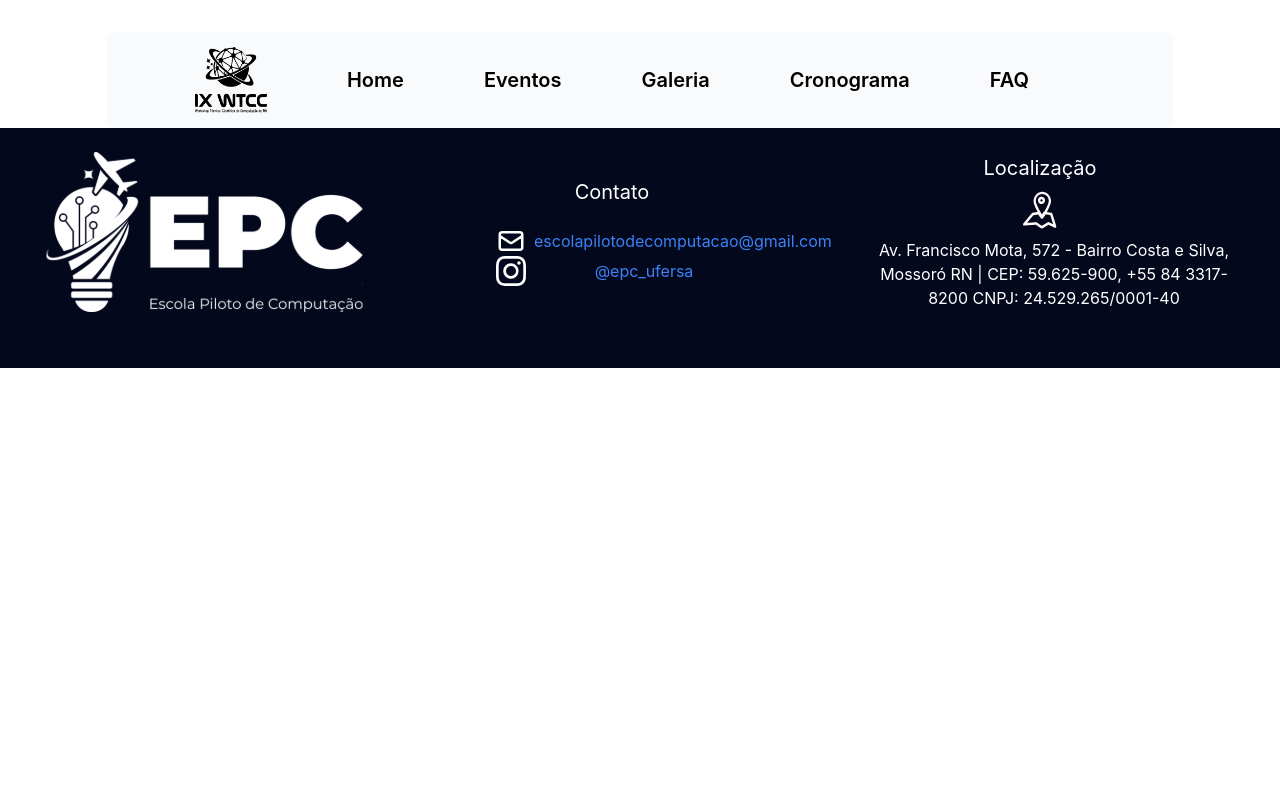
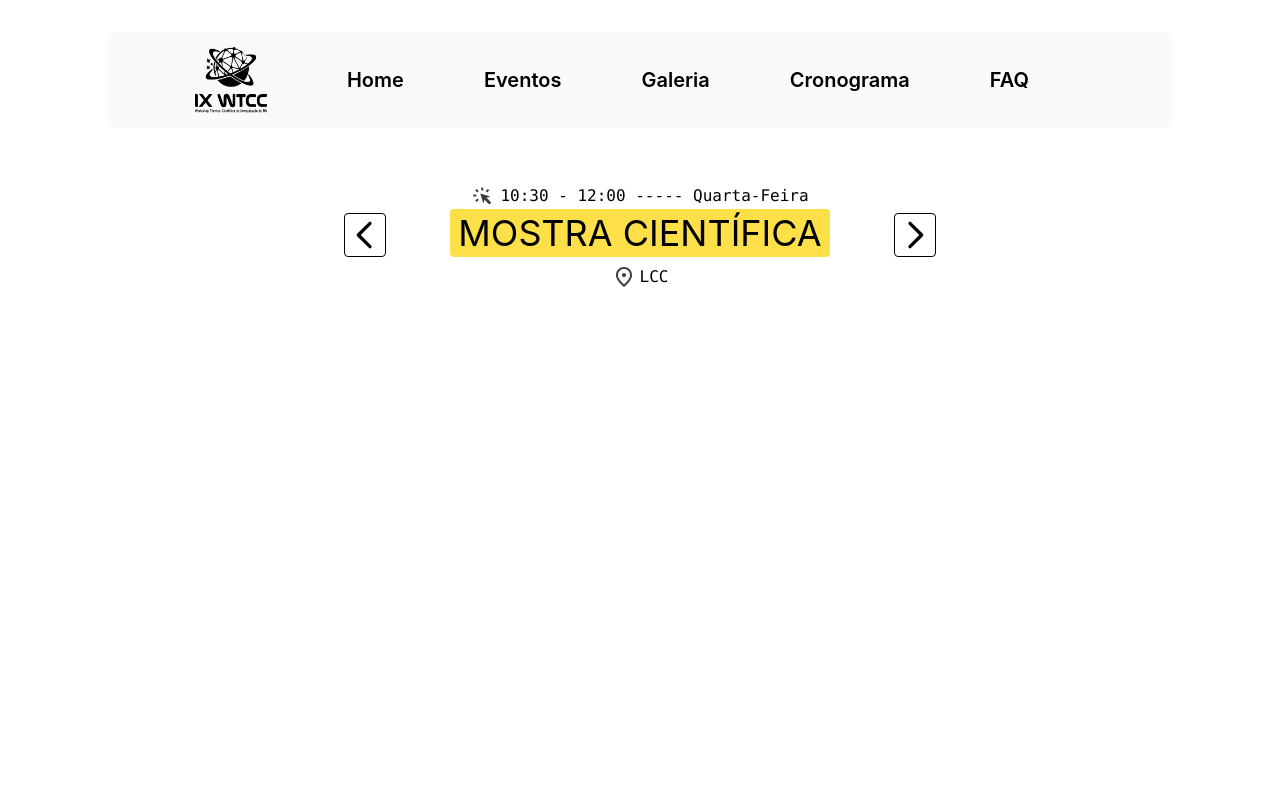
Before and after one commit to Escola-Piloto-de-Computacao/wtcc, a React (Create React App) app: page / in a window 1280 px wide. Shown: the top 800 px of the page. Built offline with nearby package versions, Linux system fonts and the light colour scheme.

Commit message:
Events component added
Starting the development of the Events component which will allow users to pick which event to see more about. Also added some dependencies.

```diff
--- a/package.json
+++ b/package.json
@@ -10,9 +10,12 @@
     "@types/node": "^16.18.82",
     "@types/react": "^18.2.57",
     "@types/react-dom": "^18.2.19",
+    "antd": "^5.14.2",
     "react": "^18.2.0",
     "react-dom": "^18.2.0",
+    "react-icons": "^5.0.1",
     "react-scripts": "5.0.1",
+    "react-transition-group": "^4.4.5",
     "typescript": "^4.9.5",
     "web-vitals": "^2.1.4"
   },
@@ -41,6 +44,7 @@
     ]
   },
   "devDependencies": {
+    "@types/react-transition-group": "^4.4.10",
     "autoprefixer": "^10.4.17",
     "postcss": "^8.4.35",
     "tailwindcss": "^3.4.1"
--- a/src/App.css
+++ b/src/App.css
@@ -32,6 +32,7 @@
     from {
         transform: rotate(0deg);
     }
+
     to {
         transform: rotate(360deg);
     }
--- a/src/App.tsx
+++ b/src/App.tsx
@@ -1,12 +1,15 @@
 import React from 'react';
 import './App.css';
 import Header from './components/Header/Header';
+import Events from './components/Events/Events';
 import Footer from './components/Footer/Footer';
 
 function App() {
     return (
         <div className="App">
             <Header />
+            {/* <Home /> */}
+            <Events />
             <Footer />
         </div>
     );
--- /dev/null
+++ b/src/components/Events/Events.tsx
@@ -0,0 +1,179 @@
+import React, { useState } from "react";
+import { Popover } from 'antd';
+
+const events = [
+    {
+        index: 1,
+        name: "MARATONA DE PROGRAMAÇÃO",
+        localizacao: "LCC",
+        horaEDia: "8:00 - 11:00 ---- Sexta-Feira"
+    },
+    {
+        index: 2,
+        name: "MOSTRA CIENTÍFICA",
+        localizacao: "LCC",
+        horaEDia: "10:30 - 12:00 ----- Quarta-Feira"
+    },
+    {
+        index: 3,
+        name: "MINICURSOS",
+        localizacao: "LCC",
+        horaEDia: "14:00 - 18:00 ----- Quarta-Feira e Quinta-Feira"
+
+    },
+    {
+        index: 4,
+        name: "HACKATHON",
+        localizacao: "Auditório da PROEC",
+        horaEDia: "8:00 - 11:00 ----- Sexta-Feira"
+    },
+    {
+        index: 5,
+        name: "PALESTRA",
+        localizacao: "Auditório da PROEC",
+        horaEDia: "8:30 - 9:30 ----- Quinta-Feira"
+    },
+    {
+        index: 6,
+        name: "MESA REDONDA",
+        localizacao: "Auditório da PROEC",
+        horaEDia: "10:00 - 11:30 ----- Quinta-Feira"
+    }
+];
+
+const ClickCronograma = () => {
+    return (
+        <svg xmlns="http://www.w3.org/2000/svg" width="25" height="25" fill="none" viewBox="0 0 25 25">
+            <mask id="a" width="25" height="25" x="0" y="0" maskUnits="userSpaceOnUse">
+                <path fill="#D9D9D9" d="M.258.511h24v24h-24z" />
+            </mask>
+            <g mask="url(#a)">
+                <path fill="#1C1B1F" d="M2.258 12.511v-2h3v2h-3Zm3.4 5.55-1.4-1.45 2.1-2.1 1.45 1.4-2.15 2.15Zm.7-9.55-2.1-2.1 1.4-1.45 2.15 2.15-1.45 1.4Zm11.9 12-4.75-4.75-1.25 3.75-3-10 10 3-3.7 1.3 4.7 4.7-2 2Zm-8-14v-3h2v3h-2Zm5.9 2-1.45-1.4 2.15-2.15 1.4 1.4-2.1 2.15Z" />
+            </g>
+        </svg>
+    );
+}
+
+const Arrow = ({ direction, changeEvent }: { direction: "left" | "right"; changeEvent: () => void }) => {
+    return (
+        <button onClick={changeEvent} className="mt-1 border border-black rounded">
+            <svg
+                xmlns="http://www.w3.org/2000/svg"
+                className="h-10 w-10"
+                fill="none"
+                viewBox="0 0 24 24"
+                stroke="currentColor"
+            >
+                <path
+                    strokeLinecap="round"
+                    strokeLinejoin="round"
+                    strokeWidth={2}
+                    d={
+                        direction === "left"
+                            ? "M15 19l-7-7 7-7"
+                            : "M9 5l7 7-7 7"
+                    }
+                />
+            </svg>
+        </button >
+    );
+}
+
+const Loc = () => {
+    return (
+        <svg xmlns="http://www.w3.org/2000/svg" width="24" height="24" fill="none" viewBox="0 0 24 24">
+            <mask id="a" width="24" height="24" x="0" y="0" maskUnits="userSpaceOnUse">
+                <path fill="#D9D9D9" d="M0 0h24v24H0z" />
+            </mask>
+            <g mask="url(#a)">
+                <path fill="#1C1B1F" d="M12 12c.55 0 1.02-.196 1.412-.588.392-.391.588-.862.588-1.412 0-.55-.196-1.02-.588-1.412A1.926 1.926 0 0 0 12 8c-.55 0-1.02.196-1.412.588A1.926 1.926 0 0 0 10 10c0 .55.196 1.02.588 1.412.391.392.862.588 1.412.588Zm0 7.35c2.033-1.867 3.542-3.563 4.525-5.088C17.508 12.738 18 11.383 18 10.2c0-1.817-.58-3.304-1.738-4.462C15.104 4.579 13.683 4 12 4c-1.683 0-3.104.58-4.263 1.737C6.58 6.896 6 8.383 6 10.2c0 1.183.492 2.538 1.475 4.063.983 1.524 2.492 3.22 4.525 5.087ZM12 22c-2.683-2.283-4.688-4.404-6.013-6.363C4.662 13.68 4 11.867 4 10.2c0-2.5.804-4.492 2.412-5.975C8.021 2.742 9.883 2 12 2s3.98.742 5.587 2.225C19.197 5.708 20 7.7 20 10.2c0 1.667-.663 3.48-1.988 5.438C16.688 17.595 14.683 19.716 12 22Z" />
+            </g>
+        </svg>
+    );
+}
+
+const locPop = () => {
+    return (
+        <div>
+            <h1 className="text-md">Clique para ver no mapa!</h1>
+        </div>
+    );
+
+}
+
+const TimePop = () => {
+    return (
+        <div>
+            <h1 className="text-md">Clique para ver o cronograma!</h1>
+        </div>
+    );
+}
+
+const Selector = ({ index, name, localizacao, horaEDia, changeEvent }: { index: number; name: string; localizacao: string; horaEDia: string; changeEvent: (direction: "left" | "right") => void }) => {
+    const [placement, setPlacement] = useState<'left' | 'right'>('left');
+
+    const updatePlacement = () => {
+        setPlacement(Math.random() < 0.5 ? 'left' : 'right');
+    };
+
+    return (
+        <div className="flex flex-col items-center text-4xl justify-center">
+            <Popover content={TimePop} placement="top" className="mt-2 flex align-middle gap-1 cursor-pointer">
+                <div className="mt-2 flex flex-wrap gap-1">
+                    <ClickCronograma />
+                    <p className="text-base font-mono">{horaEDia}</p>
+                </div>
+            </Popover>
+            <div className="flex justify-center gap-16">
+                <Arrow direction="left" changeEvent={() => changeEvent("left")} />
+                <h1 className="bg-yellow-300 px-2 py-1 rounded">{name}</h1>
+                <Arrow direction="right" changeEvent={() => changeEvent("right")} />
+            </div>
+            <button onMouseEnter={updatePlacement}>
+                <Popover content={locPop} placement={placement} className="mt-2 flex align-middle gap-1 cursor-pointer">
+                    <div> {/* TODO add link to map */}
+                        <Loc />
+                        <p className="text-base font-mono">{localizacao}</p>
+                    </div>
+                </Popover>
+            </button>
+        </div>
+    );
+}
+
+const Events = () => {
+    const [selectedEvent, setSelectedEvent] = useState(1);
+
+    const changeEvent = (direction: "left" | "right") => {
+        if (direction === "left") {
+            setSelectedEvent((prevEvent) => prevEvent > 0 ? prevEvent - 1 : events.length - 1);
+        } else {
+            setSelectedEvent((prevEvent) => prevEvent < events.length - 1 ? prevEvent + 1 : 0);
+        }
+    };
+
+    {/* for moving the selected event with the arrow keys */ }
+    React.useEffect(() => {
+        const handleKeyDown = (event: KeyboardEvent) => {
+            if (event.key === 'ArrowLeft') {
+                changeEvent('left');
+            } else if (event.key === 'ArrowRight') {
+                changeEvent('right');
+            }
+        };
+
+        window.addEventListener('keydown', handleKeyDown);
+
+        return () => {
+            window.removeEventListener('keydown', handleKeyDown);
+        };
+    }, []);
+
+    return (
+        <div className="h-screen pt-36"> {/* remove pt after testing */}
+            <Selector {...events[selectedEvent]} changeEvent={changeEvent} />
+        </div>
+    );
+}
+
+export default Events;
--- a/src/components/Header/Header.tsx
+++ b/src/components/Header/Header.tsx
@@ -8,7 +8,9 @@ const Header = () => {
         <header className="lg:flex lg:justify-center pt-8">
             <div className="lg:flex items-center justify-between fixed bg-gray-50 max-w-screen-xl mx-auto z-20 h-24 border-gray-200 px-8 lg:px-16 rounded-lg" >
                 <div className="flex items-center ml-6 mr-14 py-3 w-24">
-                    <img src={LogoWTCC} alt="Logo IX WTCC" className="w-3/4 hidden lg:block" />
+                    <a href=""> {/* voltará para a home do site */}
+                        <img src={LogoWTCC} alt="Logo IX WTCC" className="w-3/4 hidden lg:block" />
+                    </a>
                 </div>
                 <div className="flex gap-20 font-semibold text-xl lg:mr-20 lg:justify-start lg:items-start justify-center items-center">
                     <a href="" className="hover:text-gray-500 hidden lg:block">Home</a>
--- a/tailwind.config.js
+++ b/tailwind.config.js
@@ -4,7 +4,11 @@ module.exports = {
         './src/**/*.{js,jsx,ts,tsx}',
     ],
     theme: {
-        extend: {},
+        extend: {
+            fontFamily: {
+                'fira': ['fira-sans', 'sans-serif']
+            },
+        },
     },
     plugins: [],
 }
```
Also changed, not shown: 1 other file (tests, documents, lock files or other folders). Lines whose indentation alone changed are shown as unchanged.
